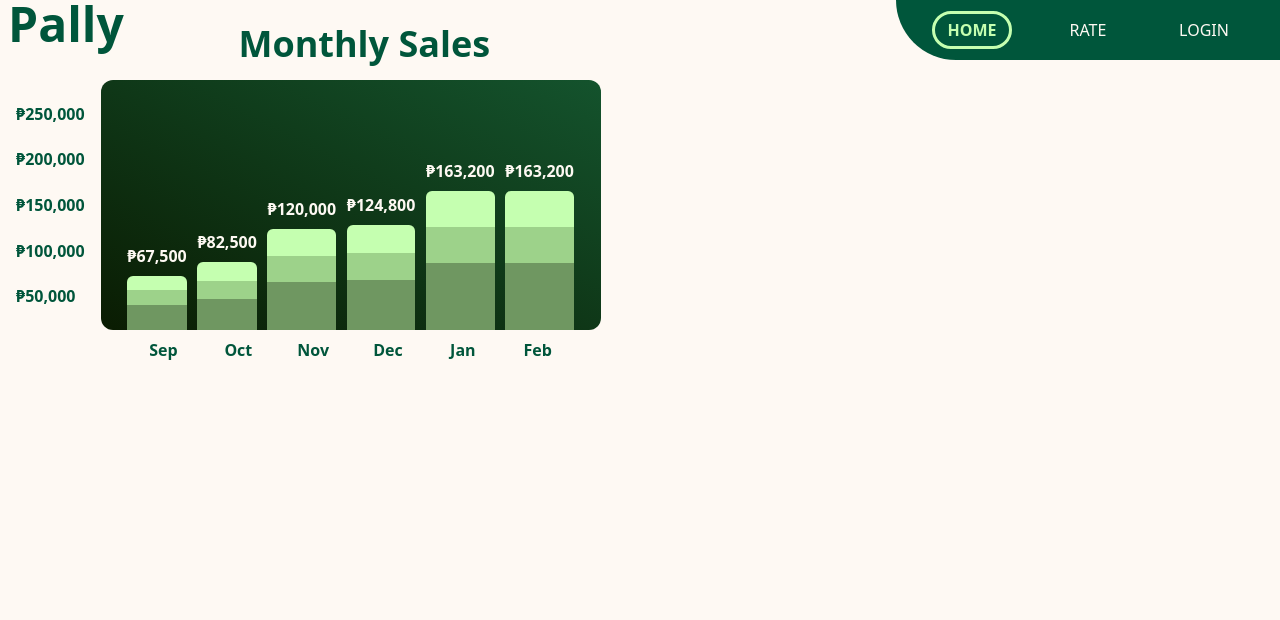
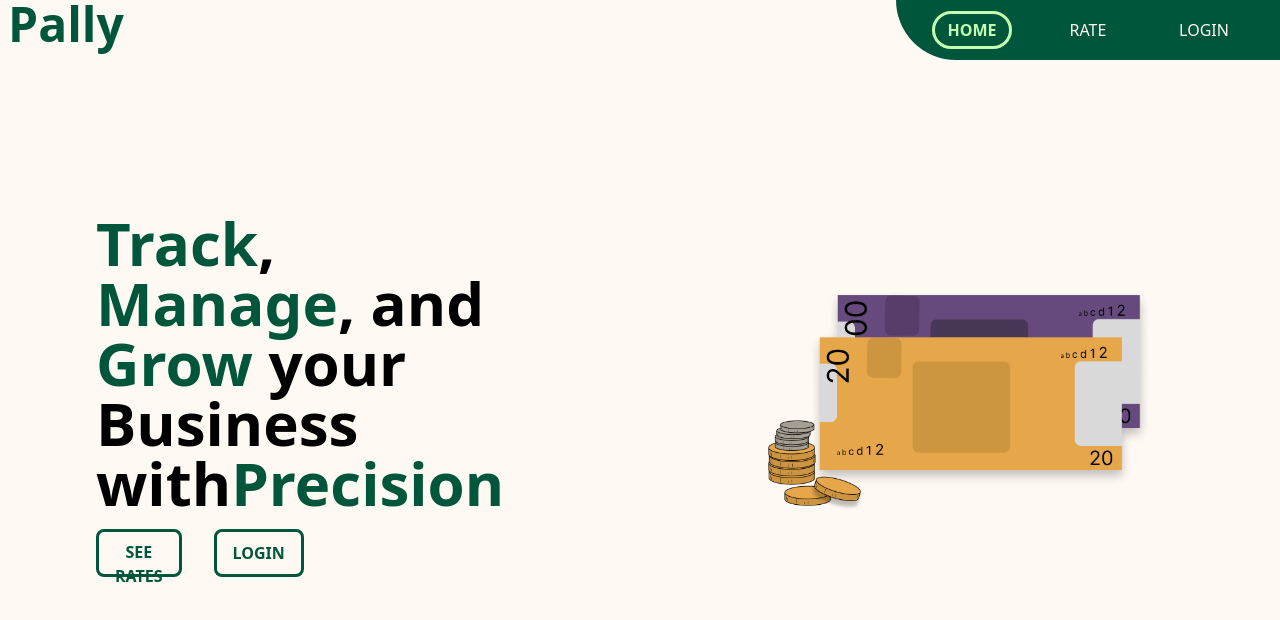
Before and after one commit to marshymcfloat/NextPally, a Next.js app: page / in a window 1280 px wide. Shown: the top 620 px of the page. Built offline with nearby package versions, Linux system fonts and the light colour scheme.

Commit message:
adding home page

```diff
--- /dev/null
+++ b/app/[accountID]/page.jsx
@@ -0,0 +1,4 @@
+export default function Dashboard({ params }) {
+  const { accountID } = params;
+  return <main>{accountID}</main>;
+}
--- a/app/login/page.js
+++ b/app/login/page.js
@@ -1,16 +1,16 @@
 import Form from "@/components/Form/Form";
 import InputGroup from "@/components/Form/InputGroup";
 import Button from "@/components/Form/Button";
+import { loginValidity } from "@/lib/actions";
 
 export default function LoginPage() {
   return (
-    <main className="flex justify-center items-center h-screen ">
-      <div className="inline-block px-8 py-4  ">
-        <Form title="Pally" method={"POST"}>
+    <main className="flex h-screen items-center justify-center">
+      <div className="inline-block px-8 py-4">
+        <Form title="Pally" action={loginValidity}>
           <InputGroup label={"username"} />
           <InputGroup label={"password"} type={"password"} />
-
-          <Button name="Login" type="submit" />
+          <Button type="submit">Login</Button>
         </Form>
       </div>
     </main>
--- a/app/page.js
+++ b/app/page.js
@@ -1,4 +1,8 @@
 import GraphGroup from "@/components/DataGraph/GraphGroup";
+import Button from "@/components/Form/Button";
+import Link from "next/link";
+
+import moneyimage from "@/public/images/moneyimage.png";
 
 export default function Home() {
   const sales = [
@@ -218,10 +222,34 @@ export default function Home() {
   ];
 
   return (
-    <>
-      <main>
-        <GraphGroup title={"Monthly Sales"} data={sales} />
-      </main>
-    </>
+    <main className="flex h-screen">
+      <div className="flex flex-1 items-center justify-center">
+        <div className="ml-16 w-[80%]">
+          <h1 className="w-[80%] text-6xl font-bold">
+            <span className="text-customGreen01">Track</span>,{" "}
+            <span className="text-customGreen01">Manage</span>, and{" "}
+            <span className="text-customGreen01">Grow</span> your Business with
+            <span className="text-customGreen01">Precision</span>
+          </h1>
+          <div className="mt-4 flex w-[40%]">
+            <div className="mr-8">
+              <Button invert={true}>
+                <Link href="/rates">See Rates</Link>
+              </Button>
+            </div>
+            <div>
+              <Button invert={true}>
+                <Link href="/login">Login</Link>
+              </Button>
+            </div>
+          </div>
+        </div>
+      </div>
+      <div className="flex flex-1 items-center justify-center">
+        <div className="w-[60%]">
+          <img src="/images/moneyimage.png" className="" />
+        </div>
+      </div>
+    </main>
   );
 }
--- a/components/Form/Button.jsx
+++ b/components/Form/Button.jsx
@@ -1,10 +1,11 @@
-export default function Button({ name, ...props }) {
+export default function Button({ invert = false, children, ...props }) {
+  const style = invert
+    ? "mx-auto h-12 rounded-lg border-[3px] border-customGreen01 bg-customBgColor px-4 py-2 font-bold uppercase text-customGreen01 transition-all duration-100 hover:border-[3px] hover:border-customGreen01 hover:bg-customGreen01 hover:text-customBGColor"
+    : "mx-auto h-12 rounded-lg border-[3px] border-customGreen01 bg-customGreen01 px-4 py-2 font-bold uppercase text-customBGColor transition-all duration-100 hover:border-[3px] hover:border-customGreen01 hover:bg-customBGColor hover:text-customGreen01";
+
   return (
-    <button
-      {...props}
-      className="px-4 py-2 bg-customGreen01 border-[3px] border-customGreen01 text-customBGColor rounded-lg uppercase font-bold mx-auto h-12 hover:border-[3px] hover:border-customGreen01 hover:bg-customBGColor hover:text-customGreen01 transition-all duration-100"
-    >
-      {name}
+    <button {...props} className={style}>
+      {children}
     </button>
   );
 }
--- a/components/Form/Form.jsx
+++ b/components/Form/Form.jsx
@@ -1,14 +1,12 @@
 "use client";
 
-export default function Form({ title, children, method }) {
-  function handleSubmission(event) {
-    event.preventDefault();
-  }
+import Button from "./Button";
 
+export default function Form({ title, children, method, action }) {
   return (
     <form
       method={method}
-      onSubmit={handleSubmission}
+      action={action}
       className="flex h-[450px] w-[400px] flex-col justify-evenly rounded-xl border-[10px] border-customGreen01"
     >
       <h1 className="text-center text-4xl font-extrabold tracking-[10px] text-customGreen01">
--- a/components/MainHeader/NavBar.jsx
+++ b/components/MainHeader/NavBar.jsx
@@ -1,10 +1,6 @@
-import Link from "next/link";
-import { usePathname } from "next/navigation";
 import NavLink from "./NavLink";
 
 export default function NavBar() {
-  const path = usePathname();
-
   return (
     <nav className="h-[60px] w-[30%] rounded-bl-full bg-customGreen01">
       <ul className="text-md flex h-full items-center justify-evenly font-medium text-customBGColor">
--- /dev/null
+++ b/lib/actions.js
@@ -0,0 +1,14 @@
+"use server";
+
+import Account from "./models/Account";
+
+export async function loginValidity(formData) {
+  const username = formData.get("username");
+  const password = formData.get("password");
+
+  const foundAccc = await Account.findOne({ username, password });
+
+  if (foundAccc) {
+    throw new Error("");
+  }
+}
```
Also changed, not shown: lib/backend.js (deleted, +0 -12 lines), lib/models/Account.js (+18 -17 lines), public/images/moneyimage.png (added).
